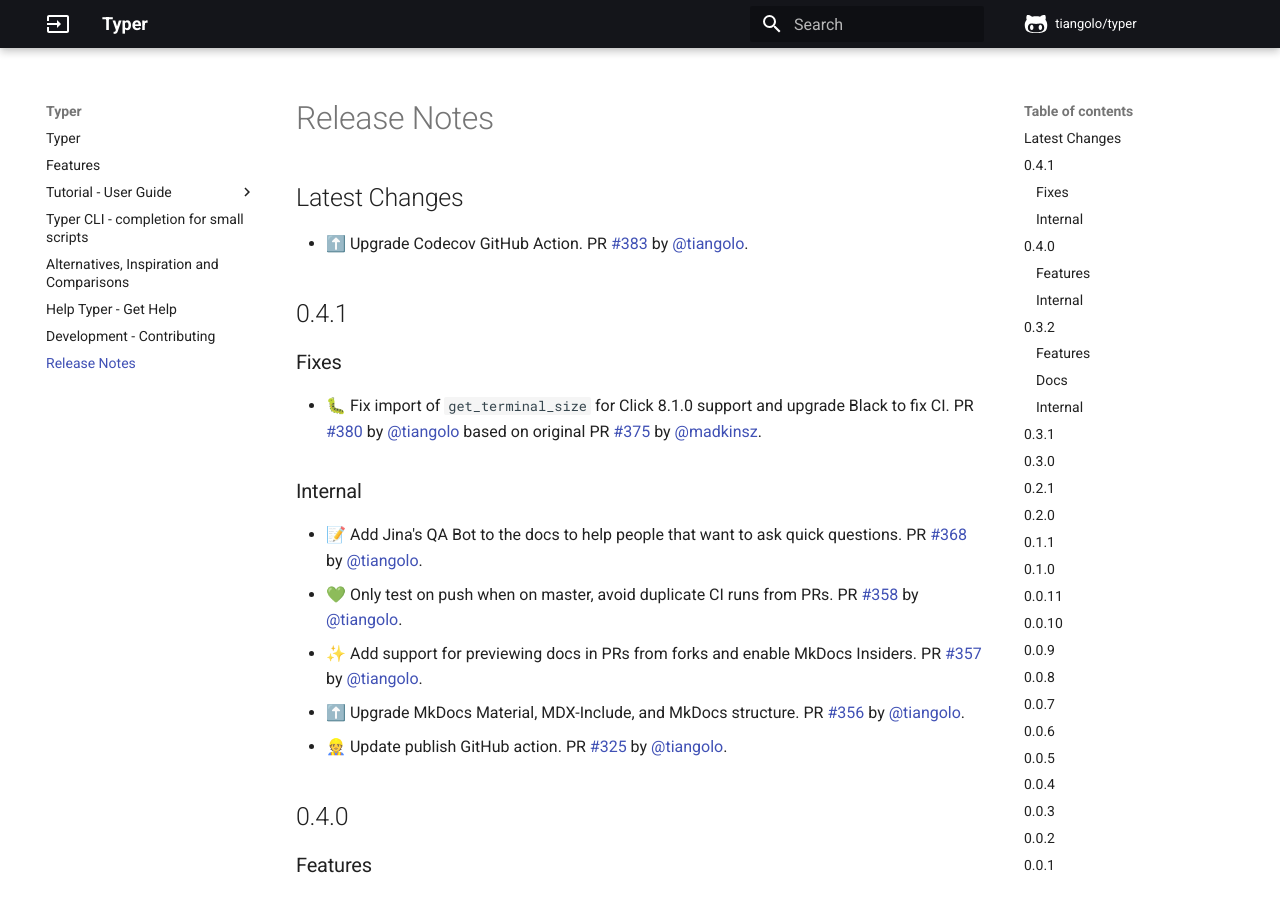
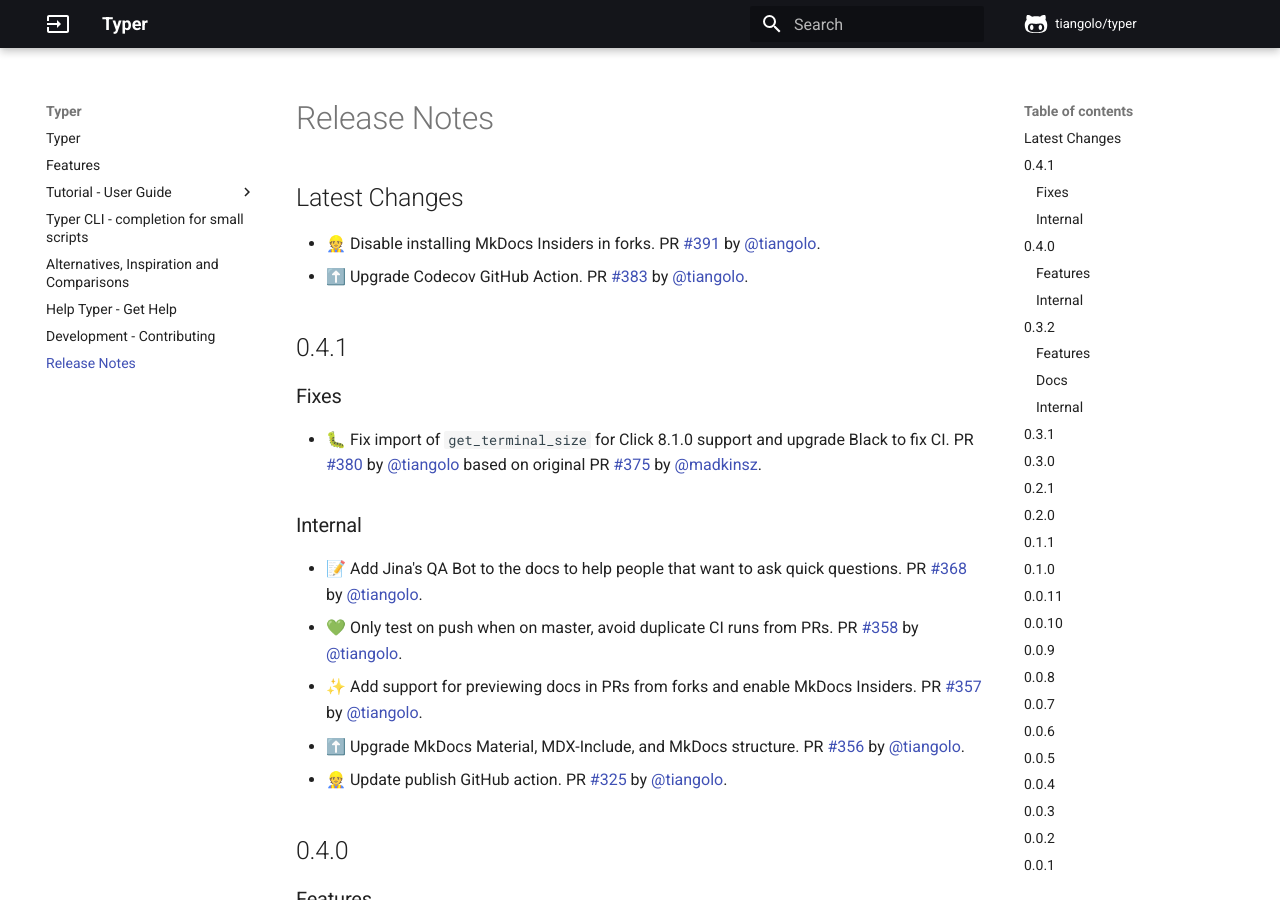
Before and after one commit to RED0731/red_pythonTyper, an MkDocs documentation site: the page built from docs/release-notes.md, in a window 1280 px wide and 900 px high. Built offline with MkDocs 1.6.1 and Material for MkDocs 9.7.7, drawn with Linux system fonts in a browser that asks for light colours; comment, search, counter and statistics services are not loaded.

Commit message:
📝 Update release notes

```diff
--- a/docs/release-notes.md
+++ b/docs/release-notes.md
@@ -1,5 +1,6 @@
 ## Latest Changes
 
+* 👷 Disable installing MkDocs Insiders in forks. PR [#391](https://github.com/tiangolo/typer/pull/391) by [@tiangolo](https://github.com/tiangolo).
 * ⬆️ Upgrade Codecov GitHub Action. PR [#383](https://github.com/tiangolo/typer/pull/383) by [@tiangolo](https://github.com/tiangolo).
 ## 0.4.1
 
```
